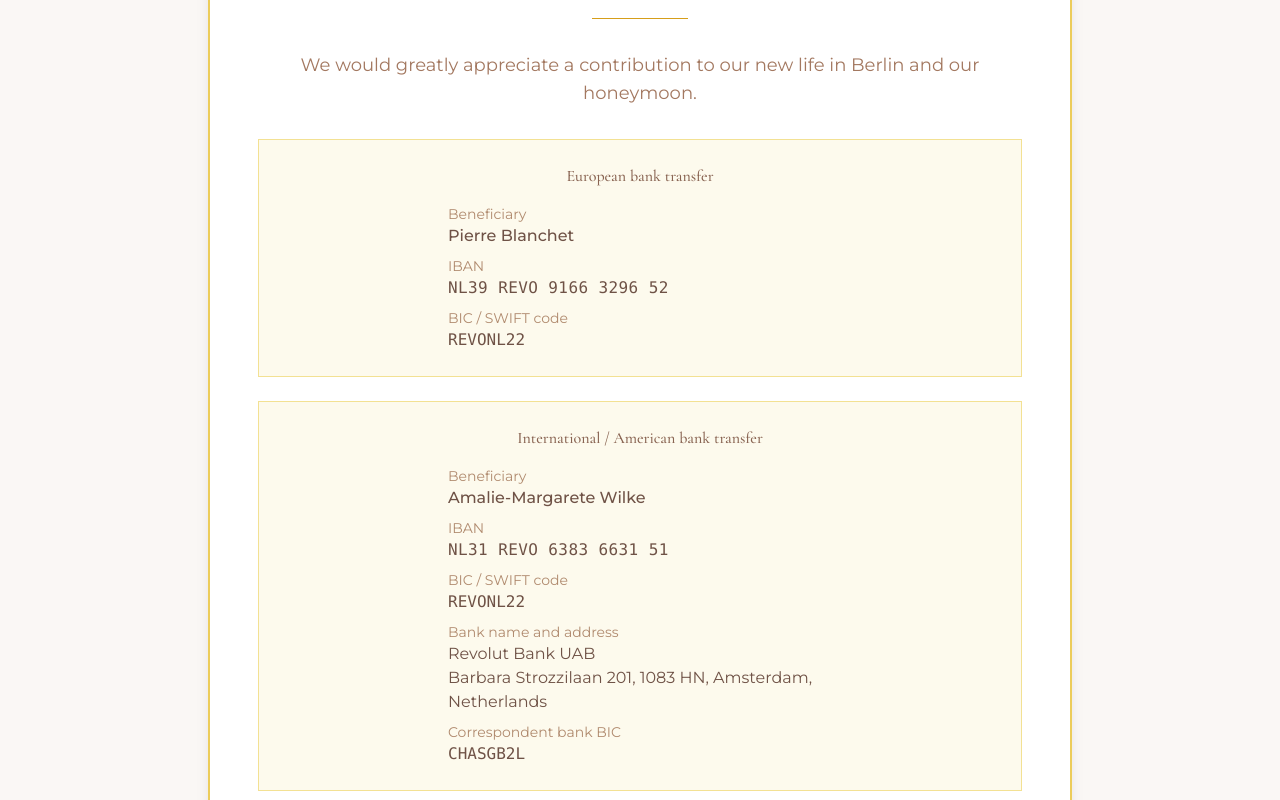
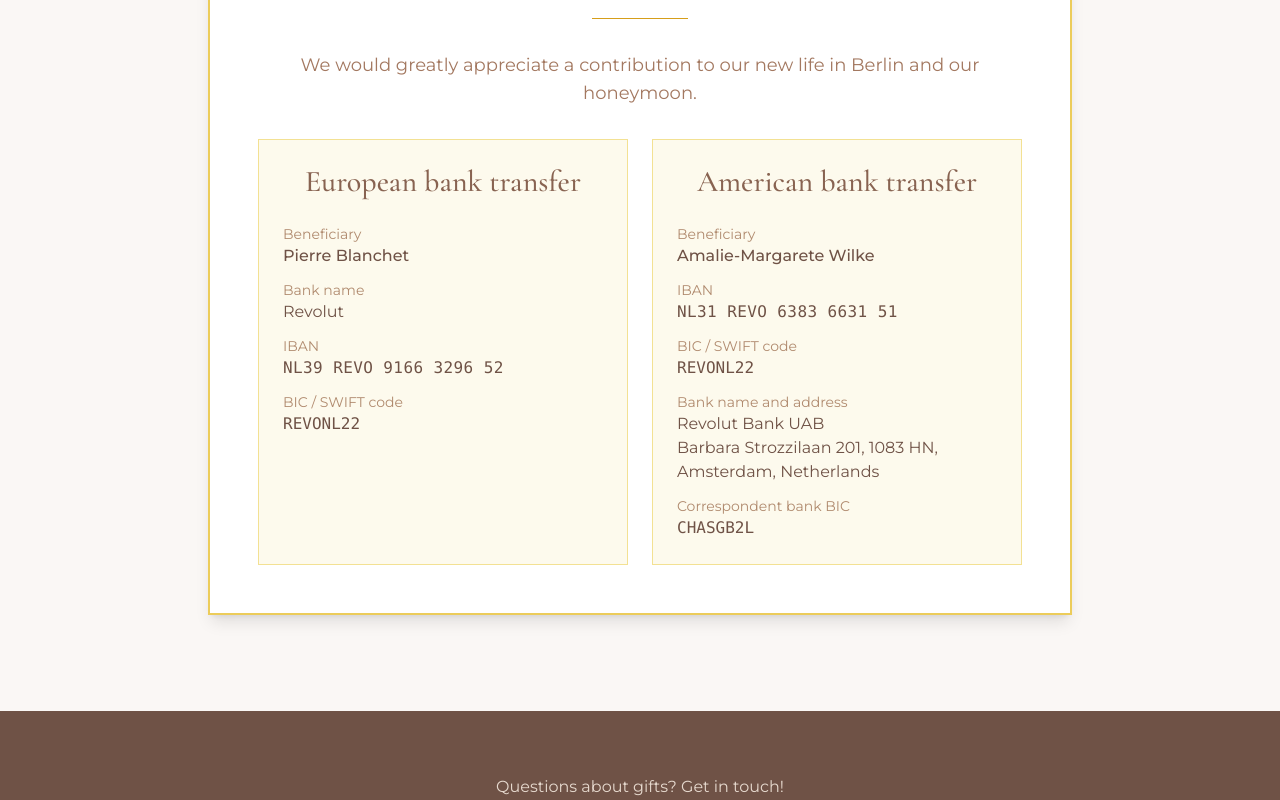
Before and after one commit to pierreeurope/wedding-website, a Next.js app: page /en/gifts in a window 1280 px wide. Shown: the part 600-1400 px from the top of the page. Built offline with nearby package versions, Linux system fonts and the light colour scheme.

Commit message:
Improve gift registry transfer layout

```diff
--- a/messages/de.json
+++ b/messages/de.json
@@ -216,8 +216,9 @@
       "title": "Hochzeitsreise-Kasse",
       "description": "Wir freuen uns sehr über einen Beitrag zu unserem neuen Leben in Berlin und zu unseren Flitterwochen.",
       "europeanTitle": "Europäische Banküberweisung",
-      "internationalTitle": "Internationale / amerikanische Banküberweisung",
+      "internationalTitle": "Amerikanische Banküberweisung",
       "beneficiary": "Empfänger",
+      "bankName": "Name der Bank",
       "iban": "IBAN",
       "bic": "BIC / SWIFT-Code",
       "bankNameAddress": "Name und Adresse der Bank",
--- a/messages/en.json
+++ b/messages/en.json
@@ -216,8 +216,9 @@
       "title": "Honeymoon Fund",
       "description": "We would greatly appreciate a contribution to our new life in Berlin and our honeymoon.",
       "europeanTitle": "European bank transfer",
-      "internationalTitle": "International / American bank transfer",
+      "internationalTitle": "American bank transfer",
       "beneficiary": "Beneficiary",
+      "bankName": "Bank name",
       "iban": "IBAN",
       "bic": "BIC / SWIFT code",
       "bankNameAddress": "Bank name and address",
--- a/messages/fr.json
+++ b/messages/fr.json
@@ -216,8 +216,9 @@
       "title": "Cagnotte lune de miel",
       "description": "Nous apprécierions beaucoup une contribution à notre nouvelle vie à Berlin et à notre lune de miel.",
       "europeanTitle": "Virement bancaire européen",
-      "internationalTitle": "Virement bancaire international / américain",
+      "internationalTitle": "Virement bancaire américain",
       "beneficiary": "Bénéficiaire",
+      "bankName": "Nom de la banque",
       "iban": "IBAN",
       "bic": "BIC / SWIFT",
       "bankNameAddress": "Nom et adresse de la banque",
--- a/src/app/[locale]/gifts/page.tsx
+++ b/src/app/[locale]/gifts/page.tsx
@@ -28,15 +28,19 @@ export default function GiftsPage() {
               {t('monetary.description')}
             </p>
 
-            <div className="space-y-6">
+            <div className="grid gap-6 md:grid-cols-2">
               <div className="bg-gold-50 p-6 border border-gold-200">
-                <h3 className="text-primary-700 font-medium mb-4 text-center">
+                <h3 className="text-primary-700 font-serif text-2xl md:text-3xl font-medium mb-6 text-center">
                   {t('monetary.europeanTitle')}
                 </h3>
-                <dl className="max-w-sm mx-auto text-left space-y-2 text-primary-800">
+                <dl className="text-left space-y-3 text-primary-800">
                   <div>
                     <dt className="text-primary-500 text-sm">{t('monetary.beneficiary')}</dt>
                     <dd className="font-medium">Pierre Blanchet</dd>
+                  </div>
+                  <div>
+                    <dt className="text-primary-500 text-sm">{t('monetary.bankName')}</dt>
+                    <dd>Revolut</dd>
                   </div>
                   <div>
                     <dt className="text-primary-500 text-sm">{t('monetary.iban')}</dt>
@@ -50,10 +54,10 @@ export default function GiftsPage() {
               </div>
 
               <div className="bg-gold-50 p-6 border border-gold-200">
-                <h3 className="text-primary-700 font-medium mb-4 text-center">
+                <h3 className="text-primary-700 font-serif text-2xl md:text-3xl font-medium mb-6 text-center">
                   {t('monetary.internationalTitle')}
                 </h3>
-                <dl className="max-w-sm mx-auto text-left space-y-2 text-primary-800">
+                <dl className="text-left space-y-3 text-primary-800">
                   <div>
                     <dt className="text-primary-500 text-sm">{t('monetary.beneficiary')}</dt>
                     <dd className="font-medium">Amalie-Margarete Wilke</dd>
```
